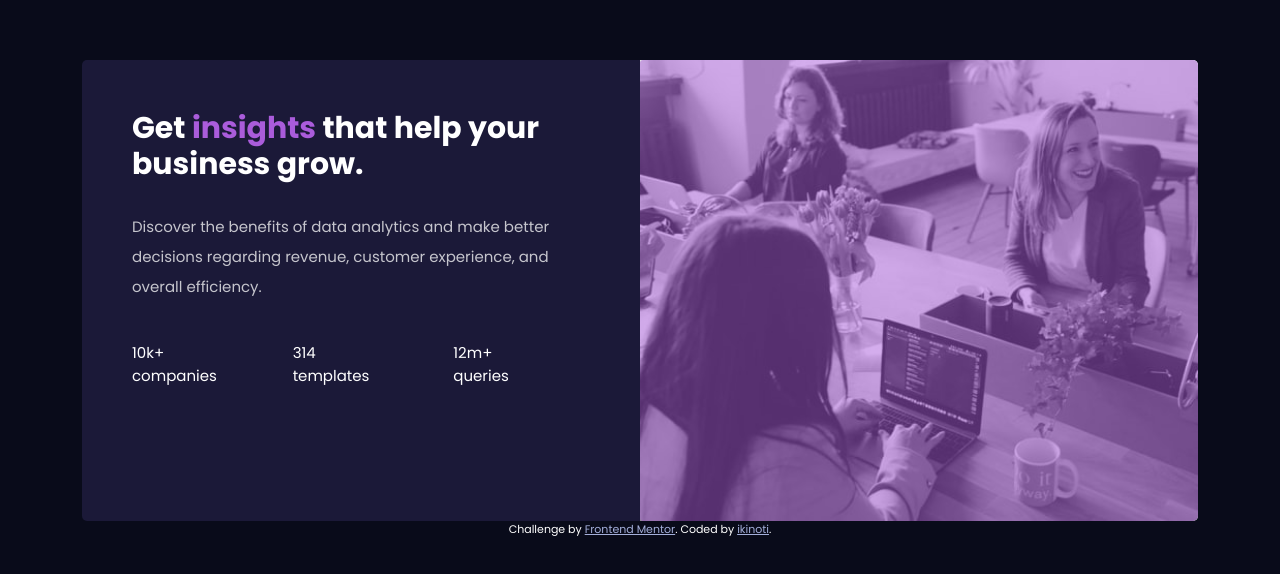
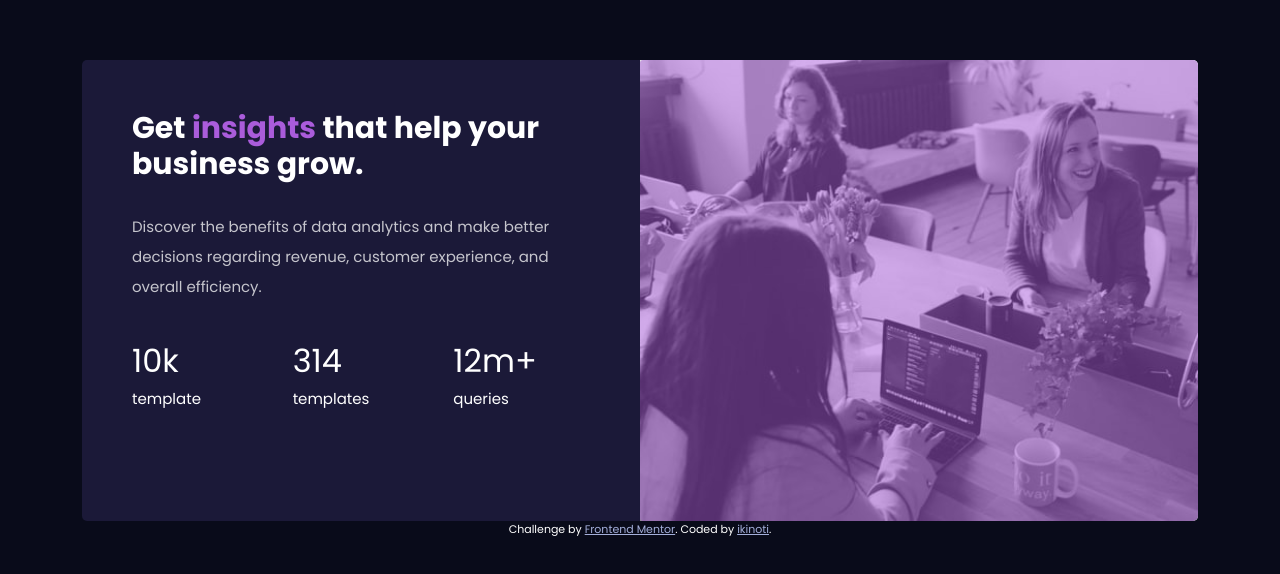
Before and after one commit to ikinoti/stats-preview-card-component-main, a plain HTML site: page index.html in a window 1280 px wide. Shown: the part 190-764 px from the top of the page. Drawn offline with nearby package versions, Linux system fonts and the light colour scheme.

Commit message:
final structure commit

```diff
--- a/index.html
+++ b/index.html
@@ -35,16 +35,16 @@
           <!-- <div class="stat"> -->
           <div class="row stats">
             <div class="col-md-4 col-sm-4 st">
-              <span>10k+</span>
-              <span>companies</span>
+              <h2>10k</h2>
+              <p>template</p>
             </div>
             <div class="col-md-4 col-sm-4 st">
-              <span>314</span>
-              <span>templates</span>
+              <h2>314</h2>
+              <p>templates</p>
             </div>
             <div class="col-md-4 col-sm-4 st">
-              <span>12m+</span>
-              <span>queries</span>
+              <h2>12m+</h2>
+              <p>queries</p>
             </div>
           </div>
           <!-- </div> -->
```
